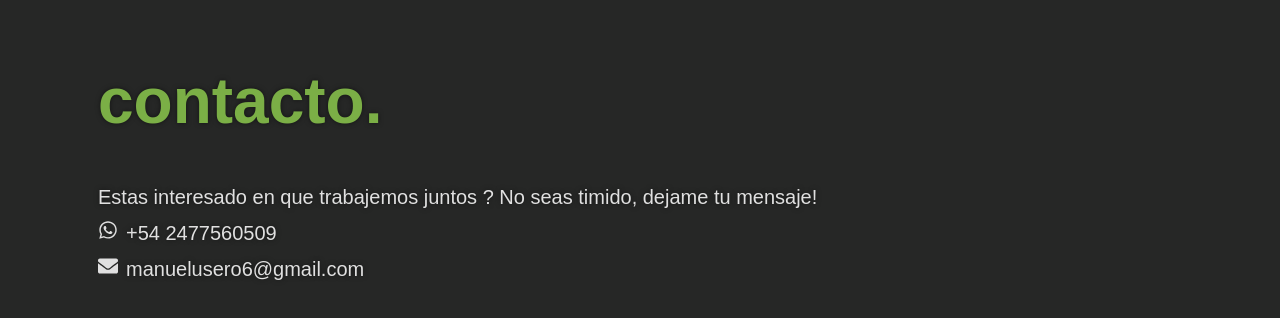
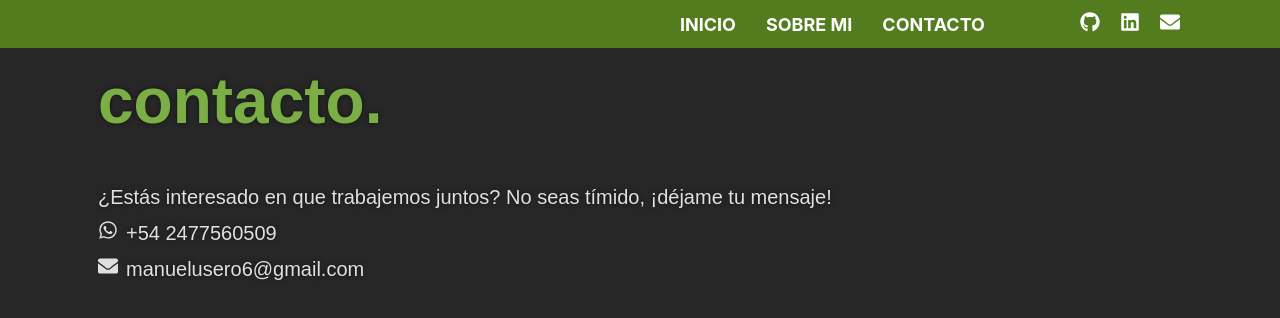
Before and after one commit to Manuelusero/MiPortfolio, a React (Vite) app: page /contacto in a window 1280 px wide. Shown: the top 318 px of the page. Built offline with nearby package versions, Linux system fonts and the light colour scheme.

Commit message:
Agregando movilidad y estilos'

```diff
--- a/package.json
+++ b/package.json
@@ -14,6 +14,7 @@
     "react-dom": "^18.3.1",
     "react-icons": "^5.4.0",
     "react-router-dom": "^7.1.5",
+    "react-router-hash-link": "^2.4.3",
     "react-simple-typewriter": "^5.0.1"
   },
   "devDependencies": {
--- a/src/App.css
+++ b/src/App.css
@@ -13,3 +13,6 @@ body {
     color: var(--font-colors);
     font-family: var(--fonts-gral);
 }
+html {
+    scroll-behavior: smooth;
+}
--- a/src/App.jsx
+++ b/src/App.jsx
@@ -1,9 +1,10 @@
 import { useState } from "react";
-import { Routes, Route } from "react-router-dom";
+import { Routes, Route } from "react-router-dom"; // No importes BrowserRouter aquí
 import Loader from "./components/Loader";
 import Home from "./pages/Home";
 import Contact from "./pages/Contact";
 import About from "./pages/About";
+import Navbar from "./components/Navbar";
 import "./App.css";
 
 function App() {
@@ -17,11 +18,14 @@ function App() {
   return loading ? (
     <Loader onFinish={handleFinishLoading} />
   ) : (
-    <Routes>
-      <Route path="/" element={<Home />} />
-      <Route path="/about" element={<About />} />
-      <Route path="/contacto" element={<Contact />} />
-    </Routes>
+    <>
+      <Navbar />
+      <Routes>
+        <Route path="/" element={<Home />} />
+        <Route path="/about" element={<About />} />
+        <Route path="/contacto" element={<Contact />} />
+      </Routes>
+    </>
   );
 }
 
--- a/src/components/Conteiner.jsx
+++ b/src/components/Conteiner.jsx
@@ -4,7 +4,7 @@ const Conteiner = () => {
     return (
         <div className='container'>
             <div className='presentation'>
-                <h1 className='title'>Hola soy Manuel, </h1>
+                <h1 className='titleh1'>Hola soy Manuel, </h1>
                 <h2 className='subtitle'>Desarrollador Web Full Stack</h2>
                 {/* 🔹 Botón para descargar el CV */}
                 <a href="/mi-cv.pdf" target="_blank" rel="noopener noreferrer" className='cv-button'>
--- a/src/components/Navbar.jsx
+++ b/src/components/Navbar.jsx
@@ -1,5 +1,86 @@
+// import React, { useState } from "react";
+// import { HashLink as Link } from "react-router-hash-link"; // Importamos HashLink
+// import { FaGithub, FaLinkedin, FaEnvelope, FaBars, FaTimes } from "react-icons/fa";
+// import "./Navbar.css";
+
+// const Navbar = () => {
+//     const [menuOpen, setMenuOpen] = useState(false);
+
+//     return (
+//         <nav className="navbar">
+//             <div className="menu-toggle" onClick={() => setMenuOpen(!menuOpen)}>
+//                 {menuOpen ? <FaTimes /> : <FaBars />}
+//             </div>
+
+//             <div className={`links ${menuOpen ? "show" : ""}`}>
+//                 <Link smooth to="/#home" className="link" onClick={() => setMenuOpen(false)}>INICIO</Link>
+//                 <Link smooth to="/about#top" className="link" onClick={() => setMenuOpen(false)}>SOBRE MI</Link>
+//                 <Link smooth to="/contacto#top" className="link" onClick={() => setMenuOpen(false)}>CONTACTO</Link>
+//             </div>
+
+//             <div className="socialLinks">
+//                 <a href="https://github.com/Manuelusero" target="_blank" rel="noopener noreferrer" className="iconLink">
+//                     <FaGithub />
+//                 </a>
+//                 <a href="https://www.linkedin.com/in/manuel-usero-941772349/" target="_blank" rel="noopener noreferrer" className="iconLink">
+//                     <FaLinkedin />
+//                 </a>
+//                 <a href="mailto:manuelusero6@gmail.com" className="iconLink">
+//                     <FaEnvelope />
+//                 </a>
+//             </div>
+//         </nav>
+//     );
+// };
+
+// export default Navbar;
+
+// import React, { useState } from "react";
+// import { Link, useLocation } from "react-router-dom"; // Usa Link de react-router-dom
+// import { FaGithub, FaLinkedin, FaEnvelope, FaBars, FaTimes } from "react-icons/fa";
+// import "./Navbar.css";
+
+// const Navbar = () => {
+//     const [menuOpen, setMenuOpen] = useState(false);
+//     const location = useLocation(); // Obtiene la ruta actual
+
+//     // Cierra el menú al hacer clic en un enlace
+//     const handleLinkClick = () => {
+//         setMenuOpen(false);
+//     };
+
+//     return (
+//         <nav className="navbar">
+//             <div className="menu-toggle" onClick={() => setMenuOpen(!menuOpen)}>
+//                 {menuOpen ? <FaTimes /> : <FaBars />}
+//             </div>
+
+//             <div className={`links ${menuOpen ? "show" : ""}`}>
+//                 <Link to="/contacto" className="link" onClick={handleLinkClick}>CONTACTO</Link>
+//                 <Link to="/about" className="link" onClick={handleLinkClick}>SOBRE MÍ</Link>
+//                 <Link to="/" className="link" onClick={handleLinkClick}>INICIO</Link>
+
+
+//             </div>
+
+//             <div className="socialLinks">
+//                 <a href="https://github.com/Manuelusero" target="_blank" rel="noopener noreferrer" className="iconLink">
+//                     <FaGithub />
+//                 </a>
+//                 <a href="https://www.linkedin.com/in/manuel-usero-941772349/" target="_blank" rel="noopener noreferrer" className="iconLink">
+//                     <FaLinkedin />
+//                 </a>
+//                 <a href="mailto:manuelusero6@gmail.com" className="iconLink">
+//                     <FaEnvelope />
+//                 </a>
+//             </div>
+//         </nav>
+//     );
+// };
+
+// export default Navbar;
+
 import React, { useState } from "react";
-import { Link } from "react-router-dom";
 import { FaGithub, FaLinkedin, FaEnvelope, FaBars, FaTimes } from "react-icons/fa";
 import "./Navbar.css";
 
@@ -8,19 +89,16 @@ const Navbar = () => {
 
     return (
         <nav className="navbar">
-            {/* Botón menú hamburguesa (solo visible en móviles) */}
             <div className="menu-toggle" onClick={() => setMenuOpen(!menuOpen)}>
                 {menuOpen ? <FaTimes /> : <FaBars />}
             </div>
 
-            {/* Menú de navegación */}
             <div className={`links ${menuOpen ? "show" : ""}`}>
-                <Link to="/" className="link" onClick={() => setMenuOpen(false)}>INICIO</Link>
-                <Link to="/About" className="link" onClick={() => setMenuOpen(false)}>SOBRE MI</Link>
-                <Link to="/Contact" className="link" onClick={() => setMenuOpen(false)}>CONTACTO</Link>
+                <a href="#contact" className="link" onClick={() => setMenuOpen(false)}>CONTACTO</a>
+                <a href="#about" className="link" onClick={() => setMenuOpen(false)}>SOBRE MI</a>
+                <a href="#home" className="link" onClick={() => setMenuOpen(false)}>INICIO</a>
             </div>
 
-            {/* Iconos de redes sociales */}
             <div className="socialLinks">
                 <a href="https://github.com/Manuelusero" target="_blank" rel="noopener noreferrer" className="iconLink">
                     <FaGithub />
--- a/src/pages/Contact.jsx
+++ b/src/pages/Contact.jsx
@@ -1,24 +1,61 @@
-import React from 'react'
-import './Contact.css'
-import { FaWhatsapp, FaEnvelope } from 'react-icons/fa'
+// import React from "react";
+// import "./Contact.css";
+// import { FaWhatsapp, FaEnvelope } from "react-icons/fa";
+
+// const Contact = () => {
+//     return (
+//         <div id="top">
+//             <h1 className="contact">contacto.</h1>
+//             <span className="text1">
+//                 ¿Estás interesado en que trabajemos juntos? No seas tímido, ¡déjame tu mensaje!
+//             </span>
+//             <br />
+//             <span className="text2">
+//                 <FaWhatsapp style={{ marginRight: "8px" }} />
+//                 +54 2477560509
+//             </span>
+//             <br />
+//             <span className="text3">
+//                 <FaEnvelope style={{ marginRight: "8px" }} />
+//                 manuelusero6@gmail.com
+//             </span>
+//         </div>
+//     );
+// };
+
+// export default Contact;
+
+import React, { useEffect } from "react";
+import "./Contact.css";
+import { FaWhatsapp, FaEnvelope } from "react-icons/fa";
 
 const Contact = () => {
+    useEffect(() => {
+        // Hace scroll automático al cargar la página
+        const topElement = document.getElementById("top");
+        if (topElement) {
+            topElement.scrollIntoView({ behavior: "smooth" });
+        }
+    }, []);
+
     return (
-        <div>
-            <h1 className='contact'>contacto.</h1>
-            <span className='text1'>Estas interesado en que trabajemos juntos ? No seas timido, dejame tu mensaje! </span>
+        <div id="contact">
+            <h1 className="contact">contacto.</h1>
+            <span className="text1">
+                ¿Estás interesado en que trabajemos juntos? No seas tímido, ¡déjame tu mensaje!
+            </span>
             <br />
-            <span className='text2'>
-                <FaWhatsapp style={{ marginRight: '8px' }} />
+            <span className="text2">
+                <FaWhatsapp style={{ marginRight: "8px" }} />
                 +54 2477560509
             </span>
             <br />
-            <span className='text3'>
-                <FaEnvelope style={{ marginRight: '8px' }} />
+            <span className="text3">
+                <FaEnvelope style={{ marginRight: "8px" }} />
                 manuelusero6@gmail.com
             </span>
         </div>
-    )
-}
+    );
+};
 
-export default Contact
+export default Contact;
--- a/src/pages/Home.jsx
+++ b/src/pages/Home.jsx
@@ -9,7 +9,7 @@ import ScrollToTop from '../components/ScrollToTop'
 
 const Home = () => {
     return (
-        <div className='Home'>
+        <div id="home" className='Home'>
             <Navbar />
             <Conteiner />
             <About />
--- a/src/pages/Projects.css
+++ b/src/pages/Projects.css
@@ -15,7 +15,7 @@
     gap: 30px; /* Espacio entre las tarjetas */
     padding: 20px;
     justify-content: center; /* Centrar contenido */
-    align-items: center; /* Asegurar alineación */
+    align-items: stretch; /* Asegurar alineación */
     max-width: 800px; /* Evita que se extienda demasiado */
     margin: 0 auto; /* Centra en la página */
 }
@@ -30,7 +30,9 @@
     padding: 15px;
     transition: 0.3s;
     aspect-ratio: 1 / 1; /* Hace que las tarjetas sean cuadradas */
-    min-width: 250px;
+    min-width: 500px;
+    max-width: 100%;
+    height: 100%;
 }
 
 .project-card:hover {
@@ -42,12 +44,11 @@
     flex-direction: column;
     justify-content: flex-end;
     height: 100%;
-    text-align: center;
 }
 
 .project-image {
     width: 100%; /* Imagen ocupa todo el ancho */
-    height: auto;
+    height: 70%;
     object-fit: cover;
     border-radius: 10px; /* Bordes redondeados para estética */
 }
@@ -74,5 +75,6 @@
 
     .project-card {
         aspect-ratio: unset;
+        height: auto;
     }
 }
--- a/src/pages/Projects.jsx
+++ b/src/pages/Projects.jsx
@@ -36,7 +36,7 @@ const ProjectCard = ({ title, category, link, image }) => {
             <div className="project-content">
                 <img src={image} alt={title} className="project-image" />
                 <p className="category">{category}</p>
-                <h3 className="title">{title}</h3>
+                <h3 className='title'>{title}</h3>
             </div>
         </a>
     );
```
Also changed, not shown: src/pages/About.jsx (+32 -2 lines), 1 other file (tests, documents, lock files or other folders).
